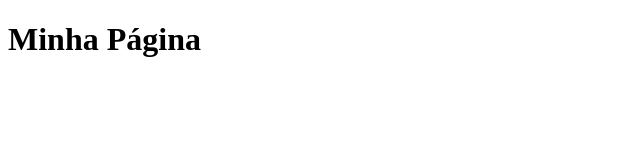
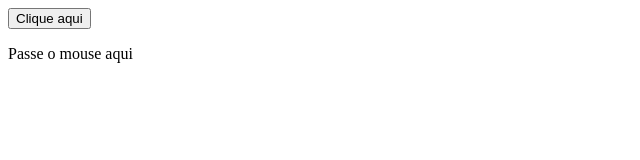
Before and after one commit to rud-andreos/aula_javascript, a plain HTML site: page index.html in a window 1280 px wide. Shown: the whole page, without its empty margins (0-640 px from the left). Drawn offline with Linux system fonts and the light colour scheme.

Commit message:
2021_04_22_js_básico_vfinal

```diff
--- a/index.html
+++ b/index.html
@@ -6,6 +6,8 @@
         <script type="text/javascript" src="js/main.js"></script>
     </head>
     <body>
-        <h1>Minha Página</h1>
+        <button type="button" onclick="clicou()">Clique aqui</button>
+        <p id="agradecimento" onclick="redirecionar()"></p>
+        <p id="mousemove" onmouseover="trocar()" onmouseout="voltar()">Passe o mouse aqui</p>
     </body>
 </html>
--- a/js/main.js
+++ b/js/main.js
@@ -1,3 +1,47 @@
+function clicou(){
+    document.getElementById("agradecimento").innerHTML = "Obrigado por clicar";
+    //console.log(document.getElementById("agradecimento"));
+    //alert("Obrigado por clicar");
+}
+
+function redirecionar(){
+    //window.open("https://globallabs.academy/");
+    window.location.href = "https://globallabs.academy/";
+}
+
+function trocar(){
+    document.getElementById("mousemove").innerHTML = "Obrigado por passar o mouse";
+    //alert("trocar texto");
+}
+
+function voltar(){
+    document.getElementById("mousemove").innerHTML = "Passe o mouse aqui";
+}
+
+/*
+function soma(n1, n2){
+    return n1 + n2;
+}
+*/
+
+/*
+function validaIdade(idade){
+    var validar;
+    if (idade >= 18){
+        validar = true
+    }
+    else{
+        validar = false
+    }
+    return validar;
+}
+var idade = prompt("Qual sua idade?");
+console.log(validaIdade(idade));
+*/
+
+//alert(soma(5, 10));
+
+
 /*
 var d = new Date();
 alert(d.getMonth());
```
